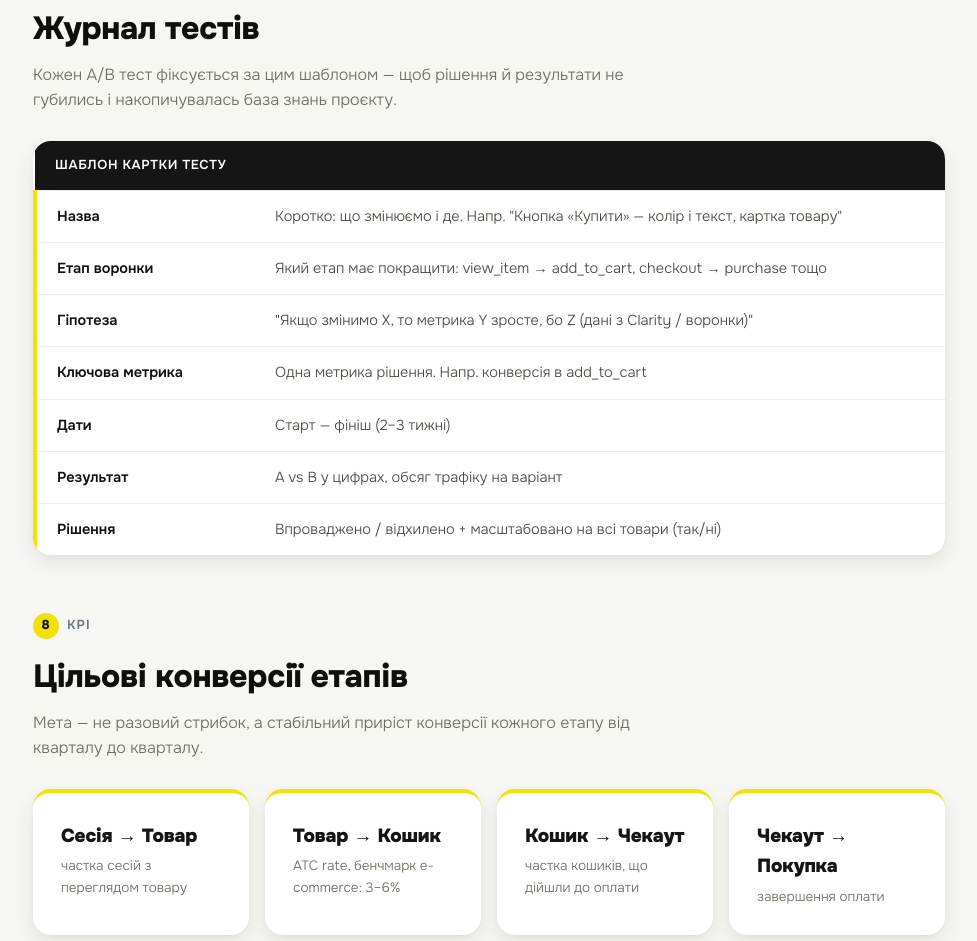
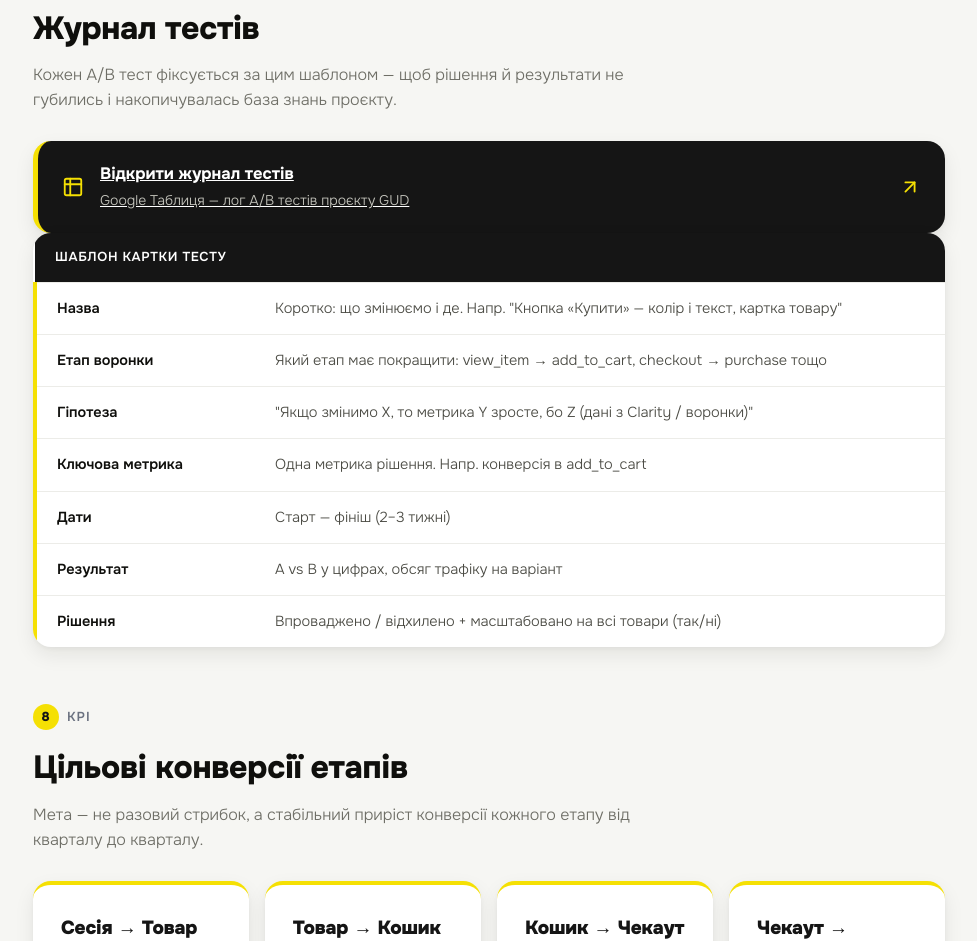
Before and after one commit to ceo864/gud-hub, a plain HTML site: page gud-cro-flow.html in a window 1280 px wide. Shown: the part 3828-4769 px from the top of the page, without its empty margins (151-1128 px from the left). Drawn offline with nearby package versions, Linux system fonts and the light colour scheme.

Commit message:
Add files via upload

```diff
--- a/gud-cro-flow.html
+++ b/gud-cro-flow.html
@@ -119,6 +119,12 @@ th,td{text-align:left;padding:14px 20px;font-size:14.5px}
 th{background:var(--gud-ink);color:#fff;font-weight:600;font-size:13px;letter-spacing:.05em;text-transform:uppercase}
 td:first-child{font-weight:600;color:var(--ink-900);width:220px;border-left:4px solid var(--yellow)}
 td{color:var(--ink-600);border-top:1px solid var(--ink-100)}
+.log-link{display:flex;align-items:center;gap:16px;margin-top:20px;background:var(--gud-ink);color:#fff;border-radius:var(--radius-lg);padding:20px 24px;box-shadow:var(--shadow-md);transition:.18s;border-left:5px solid var(--yellow)}
+.log-link:hover{filter:brightness(1.14)}
+.log-link .icon{color:var(--yellow);flex-shrink:0}
+.log-link>div{flex:1}
+.log-link strong{display:block;font-size:16.5px;font-weight:700}
+.log-link span{font-size:14px;color:var(--ink-300)}
 
 /* kpi */
 .kpis{display:grid;grid-template-columns:repeat(4,1fr);gap:16px}
@@ -339,6 +345,11 @@ footer p{font-size:13.5px}
   <div class="eyebrow"><span class="num">7</span> Картка тесту</div>
   <h2>Журнал тестів</h2>
   <p class="sub">Кожен A/B тест фіксується за цим шаблоном — щоб рішення й результати не губились і накопичувалась база знань проєкту.</p>
+  <a class="log-link" href="https://docs.google.com/spreadsheets/d/1kHUR5icYXDsbJRS_6B5wsWWhgSVN7JJtth0gSLCSZaQ/edit?gid=1488863733#gid=1488863733" target="_blank" rel="noopener">
+    <i data-lucide="table-2" class="icon"></i>
+    <div><strong>Відкрити журнал тестів</strong><span>Google Таблиця — лог A/B тестів проєкту GUD</span></div>
+    <i data-lucide="arrow-up-right" class="icon"></i>
+  </a>
   <table>
     <tr><th colspan="2">Шаблон картки тесту</th></tr>
     <tr><td>Назва</td><td>Коротко: що змінюємо і де. Напр. "Кнопка «Купити» — колір і текст, картка товару"</td></tr>
```
Also changed, not shown: index.html (+2 -6 lines).
